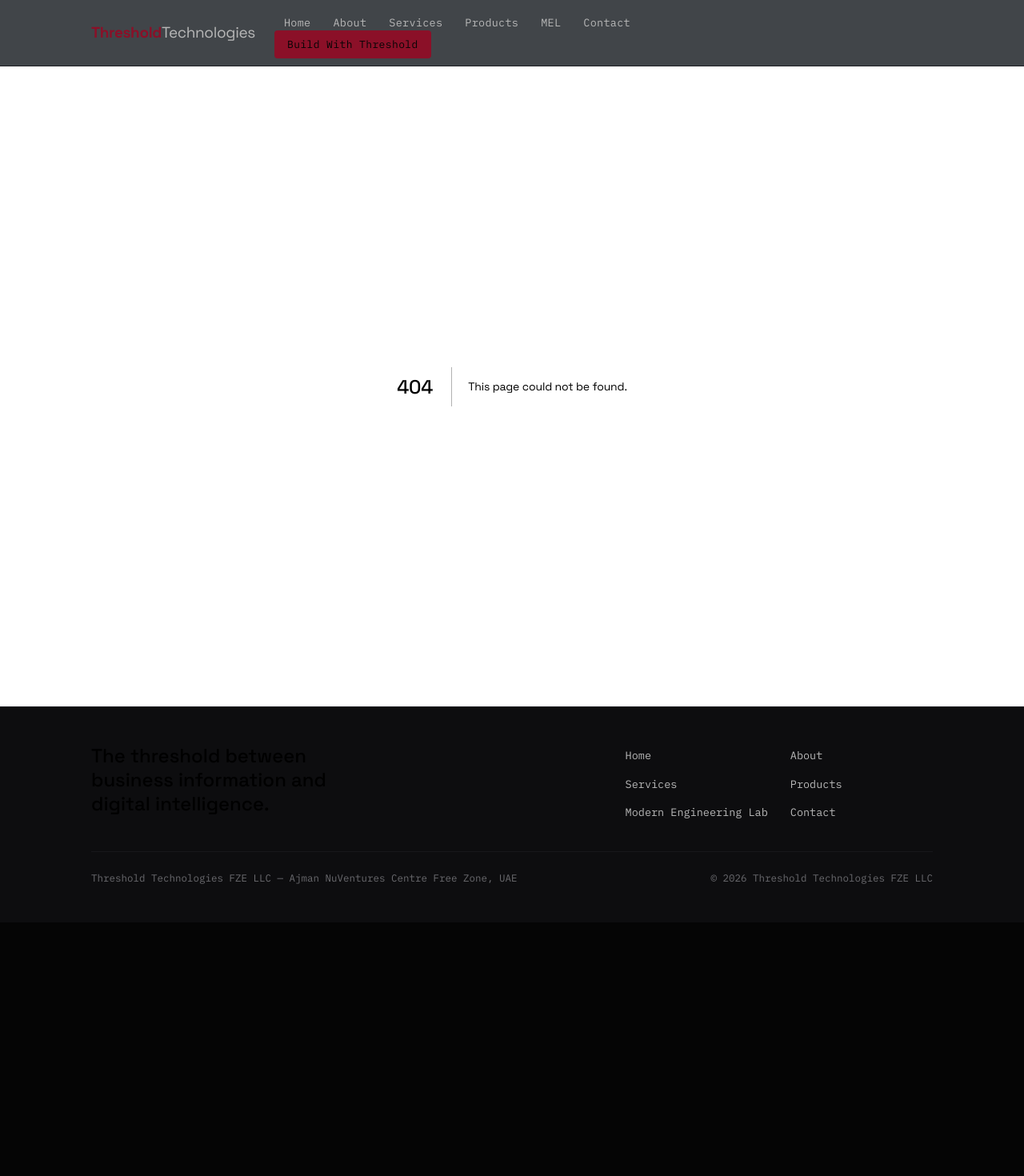
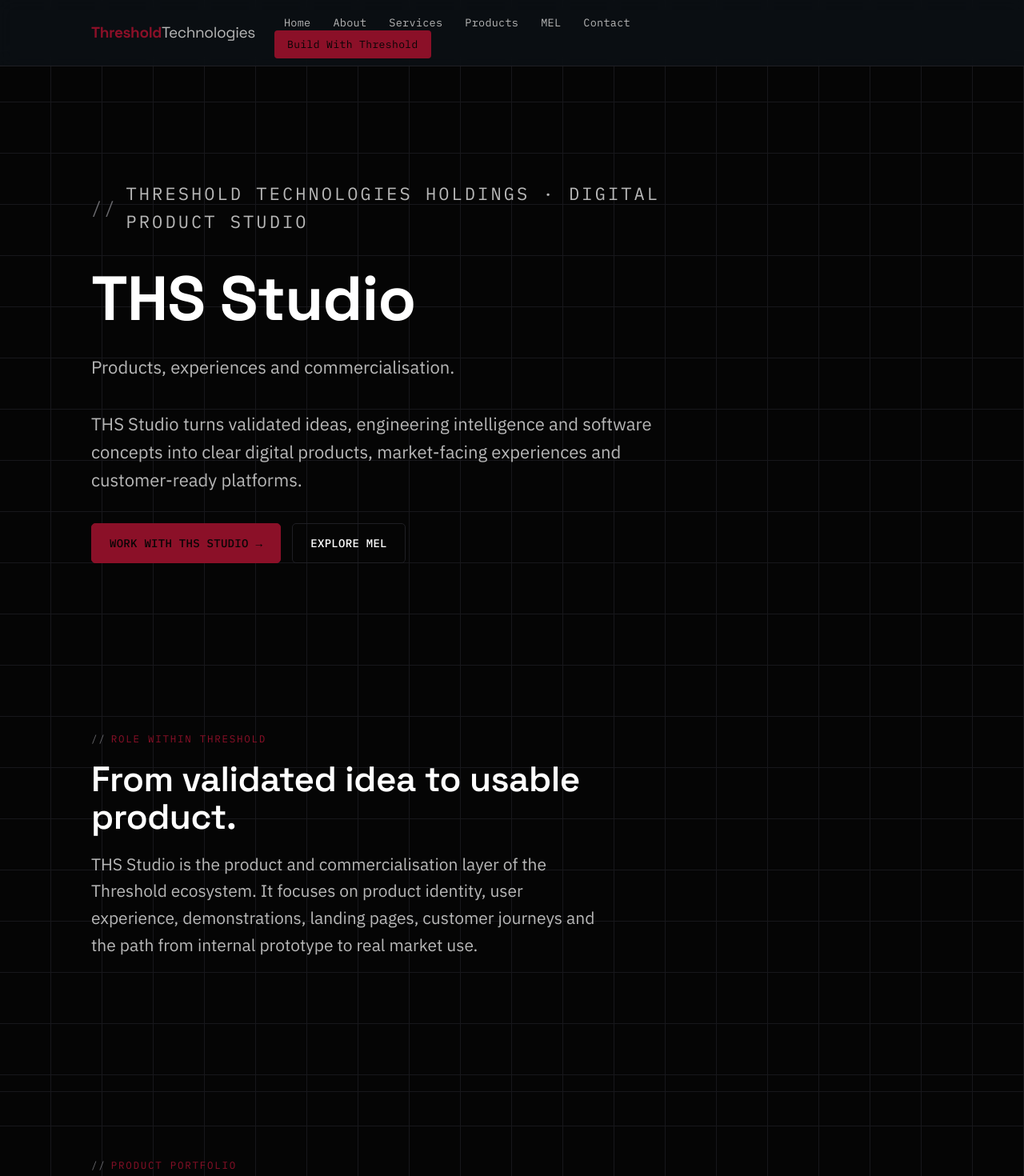
Before and after one commit to Moe7Sam/threshold-technologies, a Next.js app: page /studio in a window 1280 px wide. Before the commit this address had no page. Shown: the top 1470 px of the page at 80% size. Before the commit the page ends 1153 px from the top, so only its background shows below. Built offline with nearby package versions, Linux system fonts and the light colour scheme.

Commit message:
Integrate THS Studio into Threshold website

```diff
--- /dev/null
+++ b/app/studio/page.tsx
@@ -0,0 +1,46 @@
+import Link from 'next/link';
+
+export const metadata = {
+  title: 'THS Studio | Threshold Technologies',
+  description: 'THS Studio is the digital product, experience and commercialisation studio of Threshold Technologies Holdings.',
+};
+
+const products = [
+  ['AIO', 'Adopt · Integrate · Own', 'Vendor-neutral BIM intelligence for review, control and execution workflows.'],
+  ['DiSam', 'Commercial BIM readiness', 'Structured BIM-to-5D mapping and commercial readiness for quantity and cost workflows.'],
+  ['SiteReport AI', 'Field reporting', 'Structured site reporting from photos, voice notes, evidence and controlled PDF outputs.'],
+  ['Threshold Gate', 'Built-environment concept', 'A technology-led architecture and infrastructure programme developed within the Threshold ecosystem.'],
+];
+
+export default function StudioPage() {
+  return (
+    <main>
+      <section className="hero"><div className="wrap">
+        <p className="eyebrow">Threshold Technologies Holdings · Digital Product Studio</p>
+        <h1>THS Studio</h1>
+        <p>Products, experiences and commercialisation.</p>
+        <p>THS Studio turns validated ideas, engineering intelligence and software concepts into clear digital products, market-facing experiences and customer-ready platforms.</p>
+        <div className="cta-row"><Link className="btn btn--primary" href="/contact">Work With THS Studio <span className="arrow">→</span></Link><Link className="btn btn--ghost" href="/mel">Explore MEL</Link></div>
+      </div></section>
+
+      <section className="section"><div className="wrap"><div className="head">
+        <p className="eyebrow">Role within Threshold</p><h2>From validated idea to usable product.</h2>
+        <p className="lede">THS Studio is the product and commercialisation layer of the Threshold ecosystem. It focuses on product identity, user experience, demonstrations, landing pages, customer journeys and the path from internal prototype to real market use.</p>
+      </div></div></section>
+
+      <section className="section section--tight"><div className="wrap"><div className="head"><p className="eyebrow">Product portfolio</p><h2>Four products in focus.</h2><p className="lede">The current public product portfolio is intentionally focused on AIO, DiSam, SiteReport AI and Threshold Gate.</p></div>
+        <div className="grid grid--3">{products.map(([name,title,copy]) => <article className="card" key={name}><span className="card__tag">{name}</span><h3>{title}</h3><p>{copy}</p></article>)}</div>
+      </div></section>
+
+      <section className="section"><div className="wrap"><div className="head"><p className="eyebrow">Studio workflow</p><h2>Shape → present → validate → launch.</h2></div>
+        <div className="grid grid--3">
+          <article className="card"><span className="card__tag">01</span><h3>Product definition</h3><p>Clarify the problem, audience, value proposition and product boundaries.</p></article>
+          <article className="card"><span className="card__tag">02</span><h3>Experience & identity</h3><p>Create the interface direction, landing experience, demonstration and communication layer.</p></article>
+          <article className="card"><span className="card__tag">03</span><h3>Commercial readiness</h3><p>Prepare the product for customer review, pilot engagement, partnerships and controlled release.</p></article>
+        </div>
+      </div></section>
+
+      <section className="section section--tight"><div className="wrap"><p className="eyebrow">One connected system</p><p className="statement">Threshold provides the technology platform. MEL provides engineering and research depth. THS Studio packages validated work into products people can understand, test and adopt.</p><div className="cta-row"><Link className="btn btn--primary" href="/contact">Start a conversation <span className="arrow">→</span></Link><Link className="btn btn--ghost" href="/">Back to Threshold</Link></div></div></section>
+    </main>
+  );
+}
```
